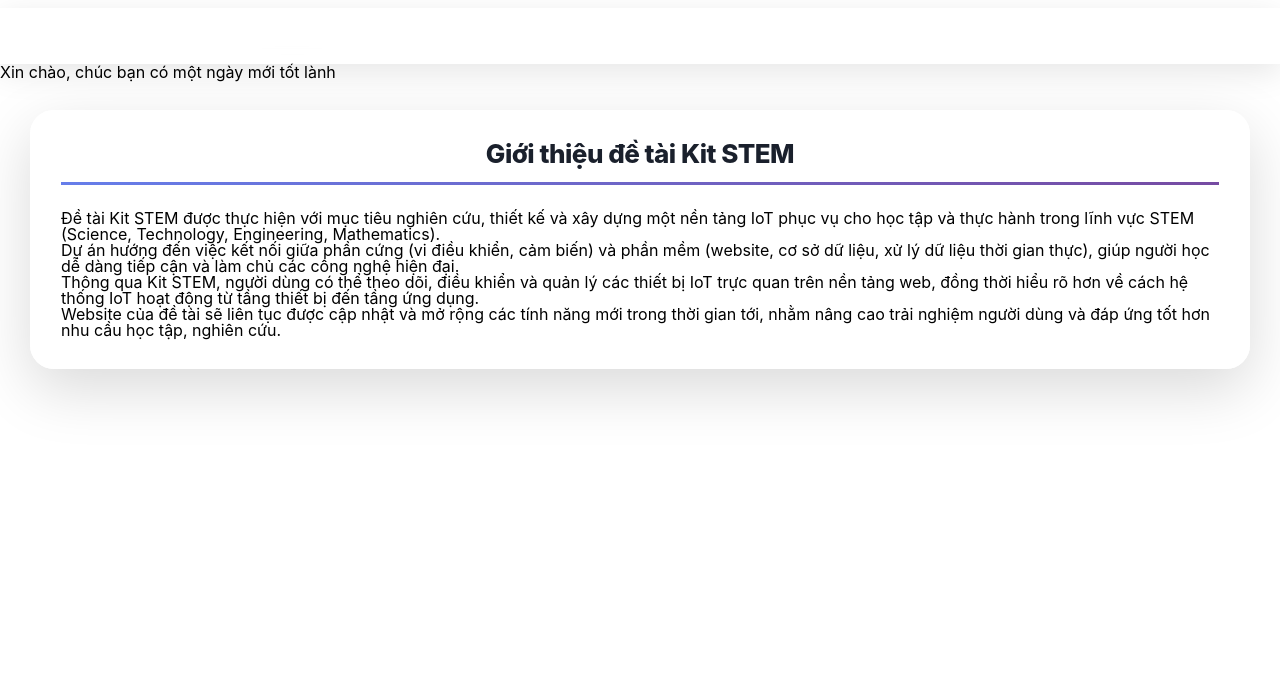
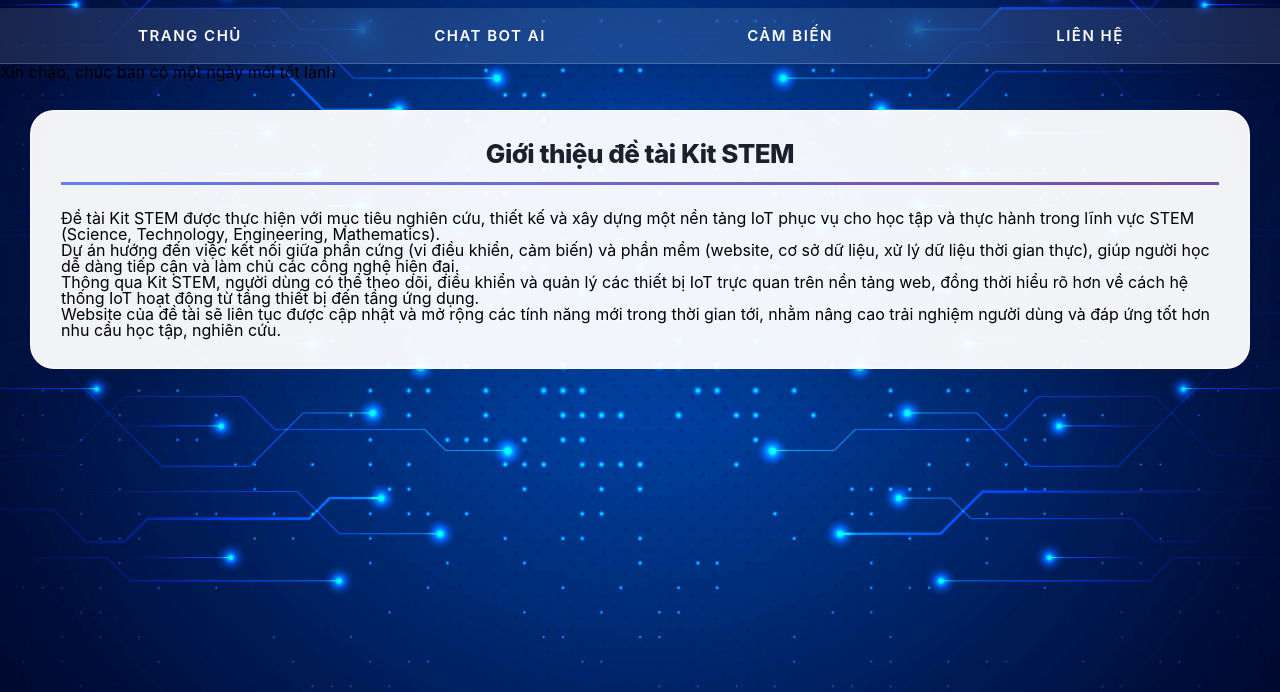
Before and after one commit to Duczzzz/DATN_WEB, a plain HTML site: page home.html in a window 1280 px wide. Shown: the part 108-800 px from the top of the page. Drawn offline with Linux system fonts and the light colour scheme.

Commit message:
Update home.css

```diff
--- a/css/home.css
+++ b/css/home.css
@@ -27,7 +27,7 @@ body {
   font-family:
     -apple-system, BlinkMacSystemFont, "Segoe UI", Roboto, "Helvetica Neue",
     Arial, sans-serif;
-  background: url(img/img_bg_2.jpg);
+  background-image: url("../img/img_bg_2.jpg");
   background-attachment: fixed;
   background-size: cover;
   background-position: center;
```
